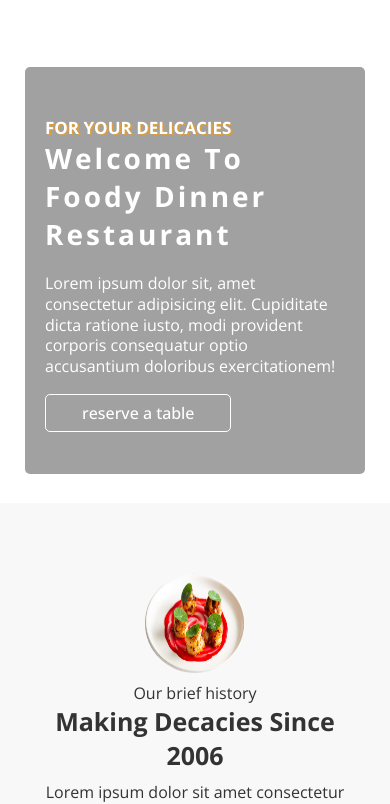
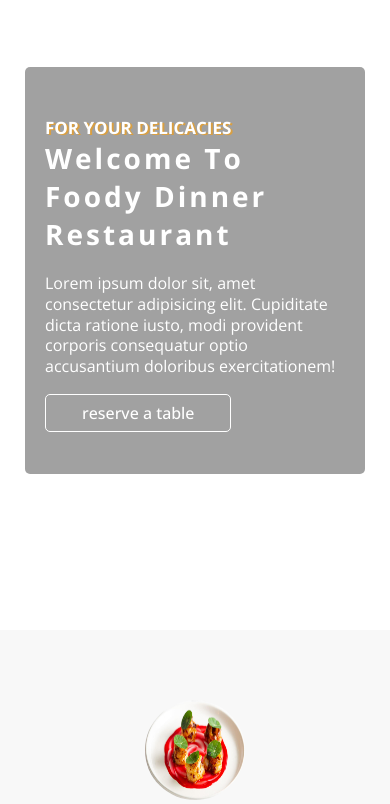
Before and after one commit to Garry-Amasia/html-css-restaurant-static-page-practice, a plain HTML site: page index.html in a window 390 px wide. Shown: the part 73-877 px from the top of the page. Drawn offline with nearby package versions, Linux system fonts and the light colour scheme.

Commit message:
media query v3 completed

```diff
--- a/style.css
+++ b/style.css
@@ -330,6 +330,10 @@ footer {
     width: 100%;
   }
 
+  .intro-section {
+    height: 75vh;
+  }
+
   /* ABOUT */
   .about {
     width: 100%;
```
